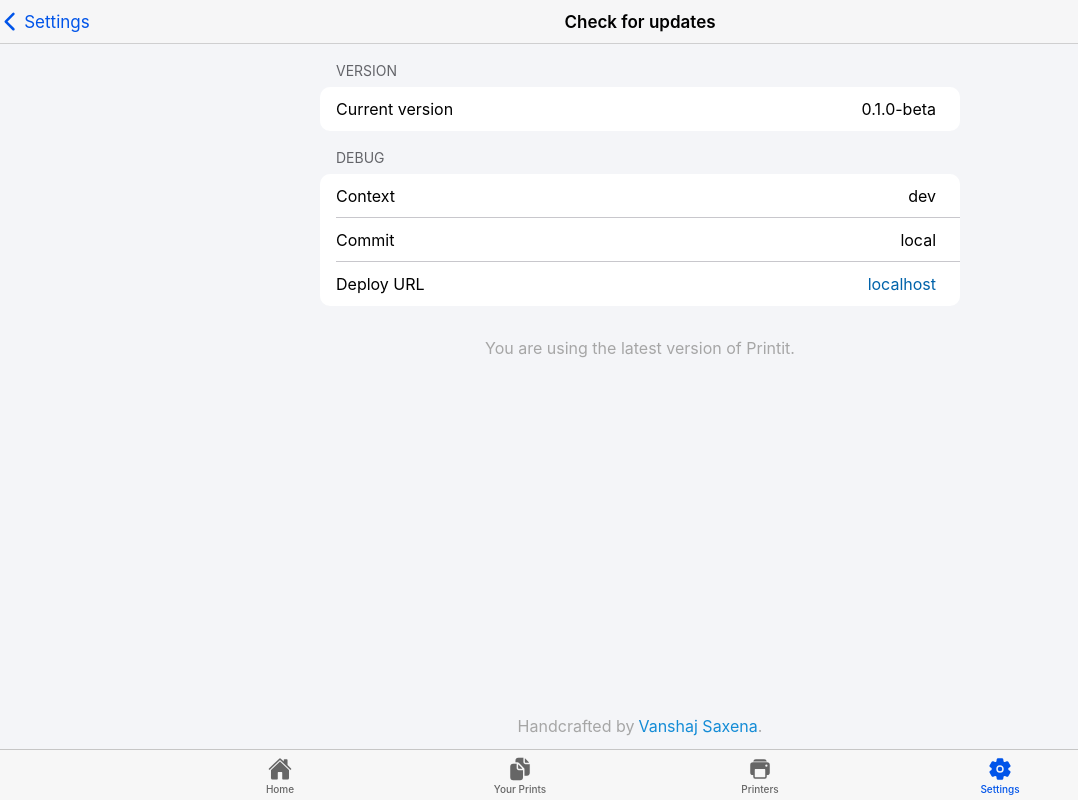
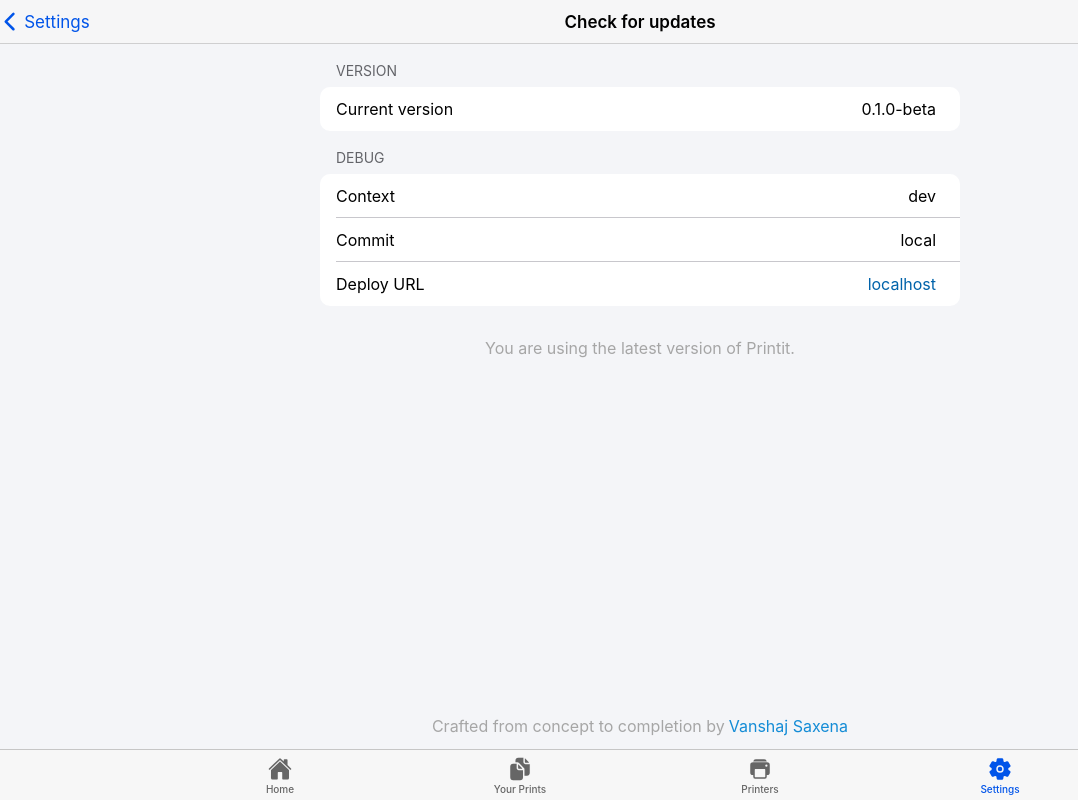
Before and after one commit to VanshajSaxena/printit-pwa, a React (Vite) app: page /settings/update in a window 1280 px wide. Shown: the whole page, without its empty margins (0-1078 px from the left). Built offline with nearby package versions, Linux system fonts and the light colour scheme; no server answers; what openapi-fetch, openapi-react-query would draw is missing.

Commit message:
fix: change UpdateAppPage copy

```diff
--- a/src/pages/settings/UpdateAppPage.tsx
+++ b/src/pages/settings/UpdateAppPage.tsx
@@ -81,7 +81,7 @@ export default function UpdateAppPage() {
           </IonNote>
         )}
         <IonNote className="absolute right-0 bottom-16 left-0 flex justify-center">
-          Handcrafted by
+          Crafted from concept to completion by
           <a
             href="https://vanshajsaxena.com"
             target="_blank"
@@ -90,7 +90,6 @@ export default function UpdateAppPage() {
           >
             <IonLabel color="brand-blue">Vanshaj Saxena</IonLabel>
           </a>
-          .
         </IonNote>
       </AppContent>
     </IonPage>
```
